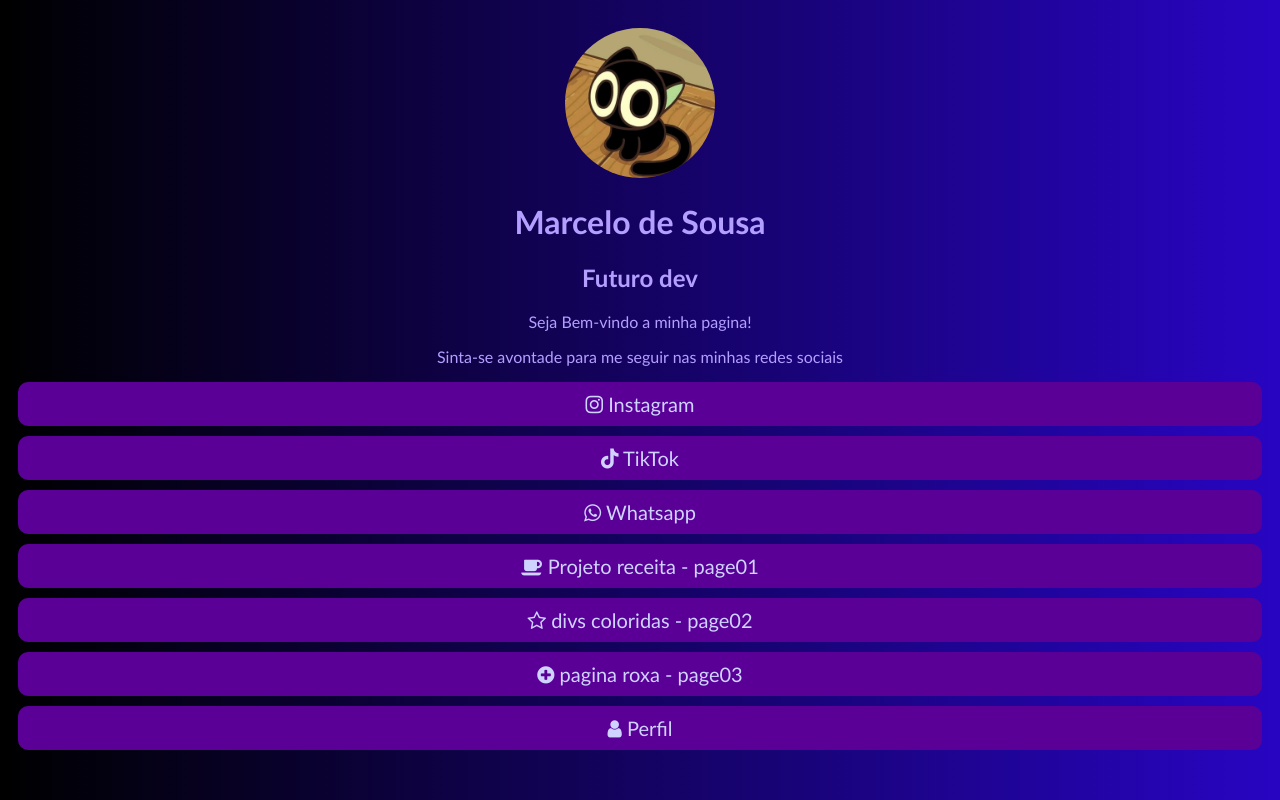
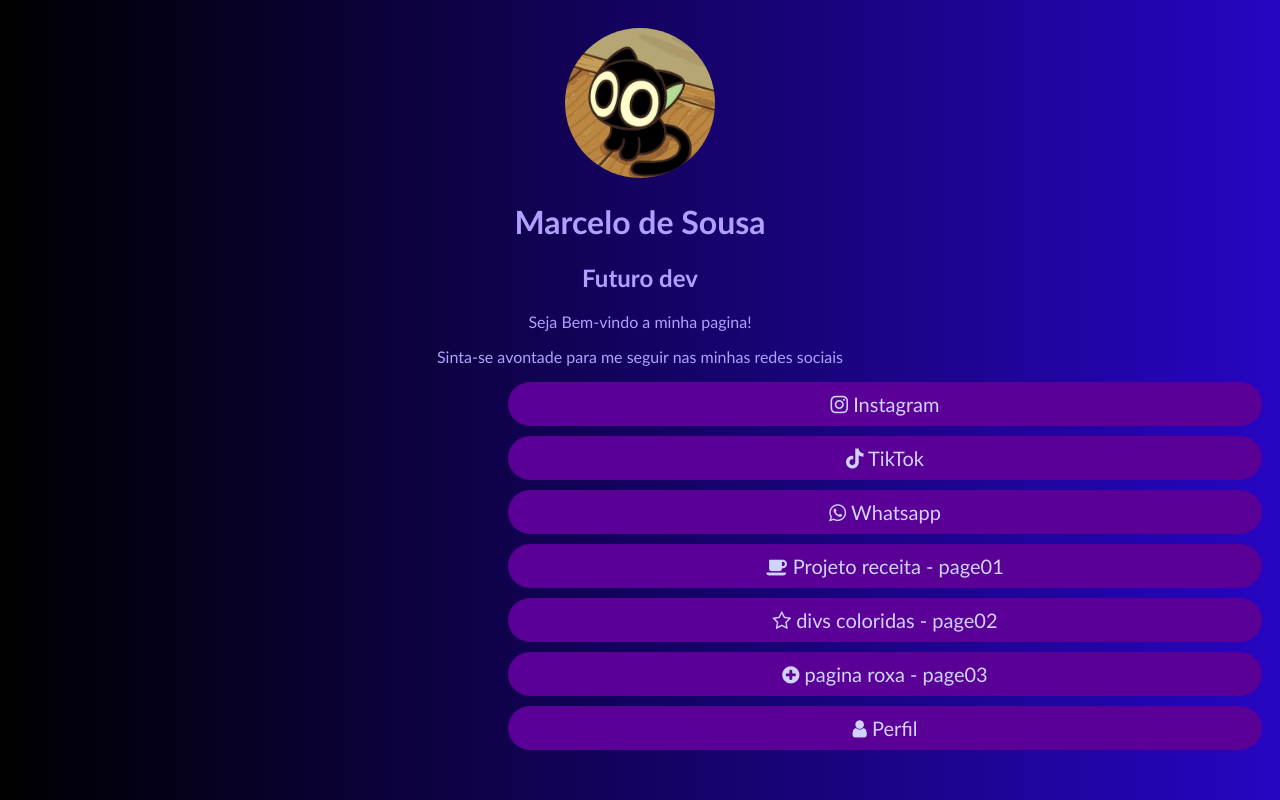
Before and after one commit to Marcelo33/perfil, a plain HTML site: page index.html in a window 1280 px wide. Drawn offline with Linux system fonts and the light colour scheme.

Commit message:
Update style.css

```diff
--- a/style.css
+++ b/style.css
@@ -36,4 +36,7 @@ body {
     margin: 10px;
     display: block;
     text-decoration: none;
+    max-width: 900px;
+    margin-left: 500px;
+    border-radius: 30px;
   }
```
